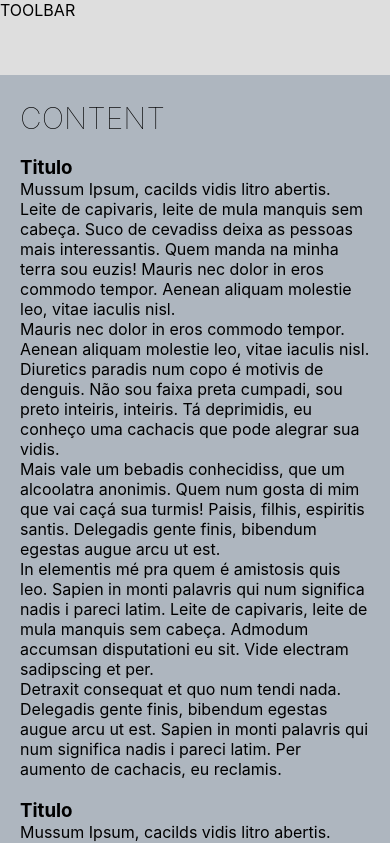
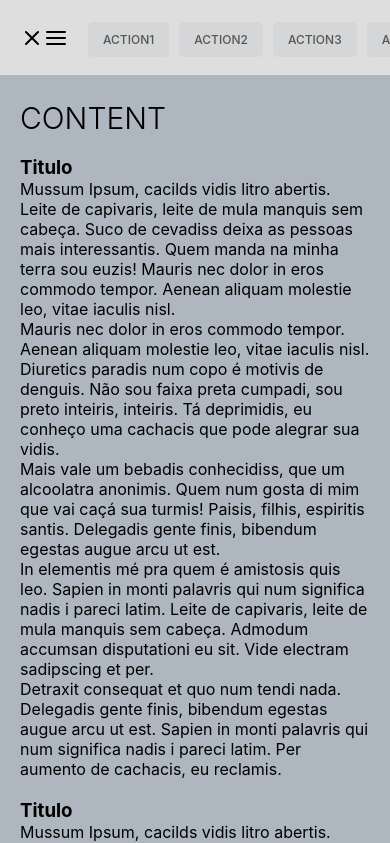
Before and after one commit to dalmofelipe/admin-base, a React (Create React App) app: page / in a window 390 px wide. Shown: the top 843 px of the page. Built offline with nearby package versions, Linux system fonts and the light colour scheme.

Commit message:
implementa base de menus do toolbar

```diff
--- a/package.json
+++ b/package.json
@@ -12,7 +12,8 @@
     "@types/react-dom": "^18.2.25",
     "react": "^18.2.0",
     "react-dom": "^18.2.0",
-    "react-scripts": "5.0.1",
+    "react-icons": "^5.0.1",
+    "react-scripts": "^5.0.1",
     "typescript": "^4.9.5",
     "web-vitals": "^2.1.4"
   },
--- a/src/components/Aside/index.tsx
+++ b/src/components/Aside/index.tsx
@@ -1,8 +1,12 @@
-import "./styles.css"
+import { GiDeathStar } from "react-icons/gi";
+
+import "./styles.css";
+
 
 function Aside() {
     return (
         <aside className="aside">
+            <GiDeathStar />
             <p>ASIDE</p>
         </aside>
     );
--- a/src/components/Content/index.tsx
+++ b/src/components/Content/index.tsx
@@ -7,7 +7,7 @@ function Aside() {
         <main className="content">
             <Toolbar />
 
-            <span style={{fontSize: "30px", fontWeight: 100}} >CONTENT</span>
+            <span style={{fontSize: "30px", fontWeight: 300}} >CONTENT</span>
 
             <section>
             <article style={{margin: "20px 0"}}>
--- a/src/components/Footer/index.tsx
+++ b/src/components/Footer/index.tsx
@@ -4,7 +4,7 @@ function Aside() {
     return (
         <footer className="footer">
             <section>
-                <h2 style={{fontWeight: 100}} >AdminBase</h2>
+                <h2 style={{fontWeight: 300}} >AdminBase</h2>
                 <small>Development v1.0.0</small>
                 <br />
                 <br />
@@ -13,10 +13,10 @@ function Aside() {
 
             <section>
                 <ul style={{listStyle: "none", textAlign: "right"}}>
-                    <li><h3 style={{fontWeight: 100}} >Compartilhe</h3></li>
-                    <li><a href="/">Home</a></li>
-                    <li><a href="/">Utilidade</a></li>
-                    <li><a href="/">Mapa da Mina</a></li>
+                    {/* <li><h3 style={{fontWeight: 400}} >Compartilhe</h3></li> */}
+                    <li><a href="/">link1</a></li>
+                    <li><a href="/">link2</a></li>
+                    <li><a href="/">link3</a></li>
                 </ul>
             </section>
         </footer>
--- a/src/components/Footer/styles.css
+++ b/src/components/Footer/styles.css
@@ -8,6 +8,3 @@
 
     padding: 20px 0;
 }
-.footer section {
-    width: 20%;
-}
--- a/src/components/Toolbar/index.tsx
+++ b/src/components/Toolbar/index.tsx
@@ -1,9 +1,35 @@
-import "./styles.css"
+import { FiMenu, FiX } from "react-icons/fi";
+
+import "./styles.css";
+
 
 function Toolbar() {
     return (
         <menu className="toolbar">
-            <p>TOOLBAR</p>
+
+            <div className="tb-toggle">
+                <FiX />
+                <FiMenu />
+            </div>
+
+            <div className="tb-container">
+                <div className="tb-left">
+                    <ul className="tb-links">
+                        <li><a className="tb-link" href="/">Action1</a></li>
+                        <li><a className="tb-link" href="/">Action2</a></li>
+                        <li><a className="tb-link" href="/">Action3</a></li>
+                        <li><a className="tb-link" href="/">Action4</a></li>
+                    </ul>
+                </div>
+
+                <div className="tb-right">
+                    <ul className="tb-links">
+                        <li><a className="tb-link" href="/">configurações</a></li>
+                        <li><a className="tb-link" href="/">sair</a></li>
+                    </ul>
+                </div>
+            </div>
+
         </menu>
     )
 }
--- a/src/components/Toolbar/styles.css
+++ b/src/components/Toolbar/styles.css
@@ -1,5 +1,6 @@
 .toolbar {
     background-color: #dedede;
+    padding: 0 20px;
 
     position: fixed;
     top: 0;
@@ -9,10 +10,51 @@
     height: var(--h-toolbar);
 
     grid-area: toolbar;
+
+    display: flex;
+    align-items: center;
+    gap: 20px;
+}
+
+.tb-toggle {
+    font-size: 1.5rem;
+
+    display: none;
+    flex-wrap: nowrap;
+}
+.tb-container {
+    width: 100%;
+    display: flex;
+    justify-content: space-between;
+    align-items: center;
+}
+
+.tb-links {
+    list-style: none;
+
+    display: flex;
+    gap: 10px;
+}
+.tb-link {
+    text-decoration: none;
+    text-transform: uppercase;
+    font-size: 12px;
+    font-weight: 500;
+    color: #555;
+    background-color: rgba(46,64,83, 0.05);
+    padding: 10px 15px;
+    border-radius: 5px;
+}
+.tb-link:hover {
+    color: #2e4053;
+    background-color: rgba(46,64,83, 0.10);
 }
 
 @media (max-width: 1000px) {
     .toolbar {
         width: 100%;
     }
+    .tb-toggle {
+        display: flex;
+    }
 }
```
Also changed, not shown: 1 other file (tests, documents, lock files or other folders).
